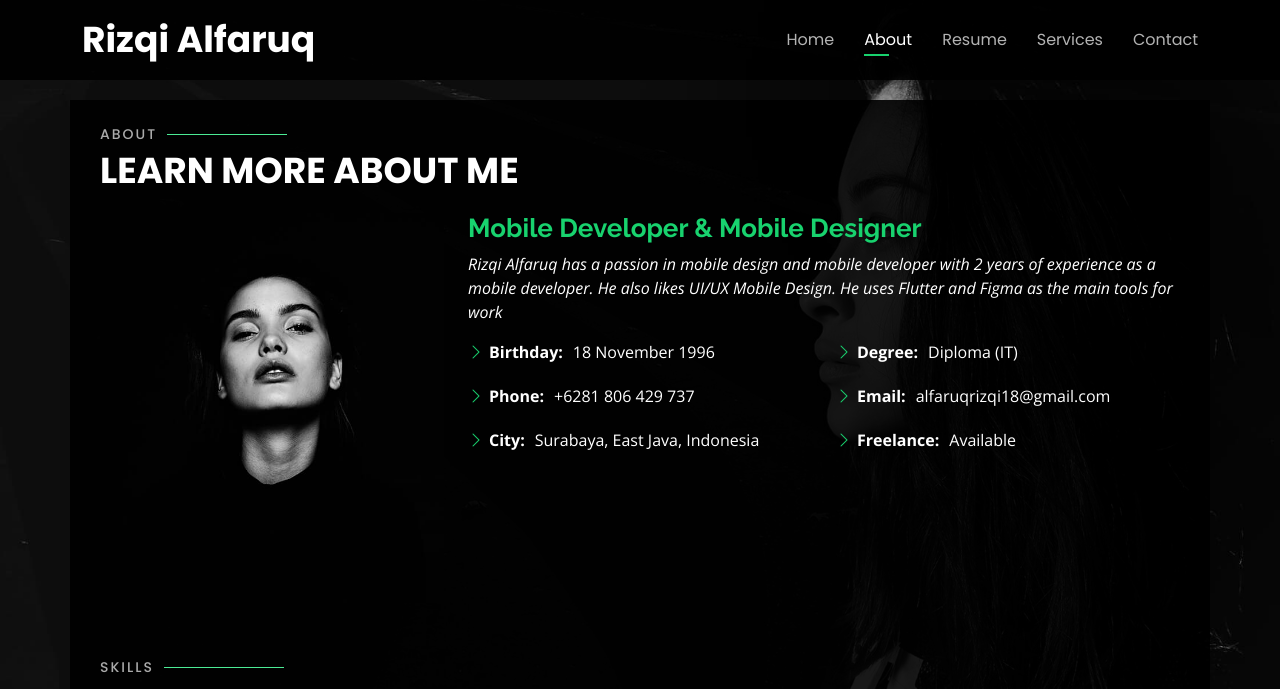
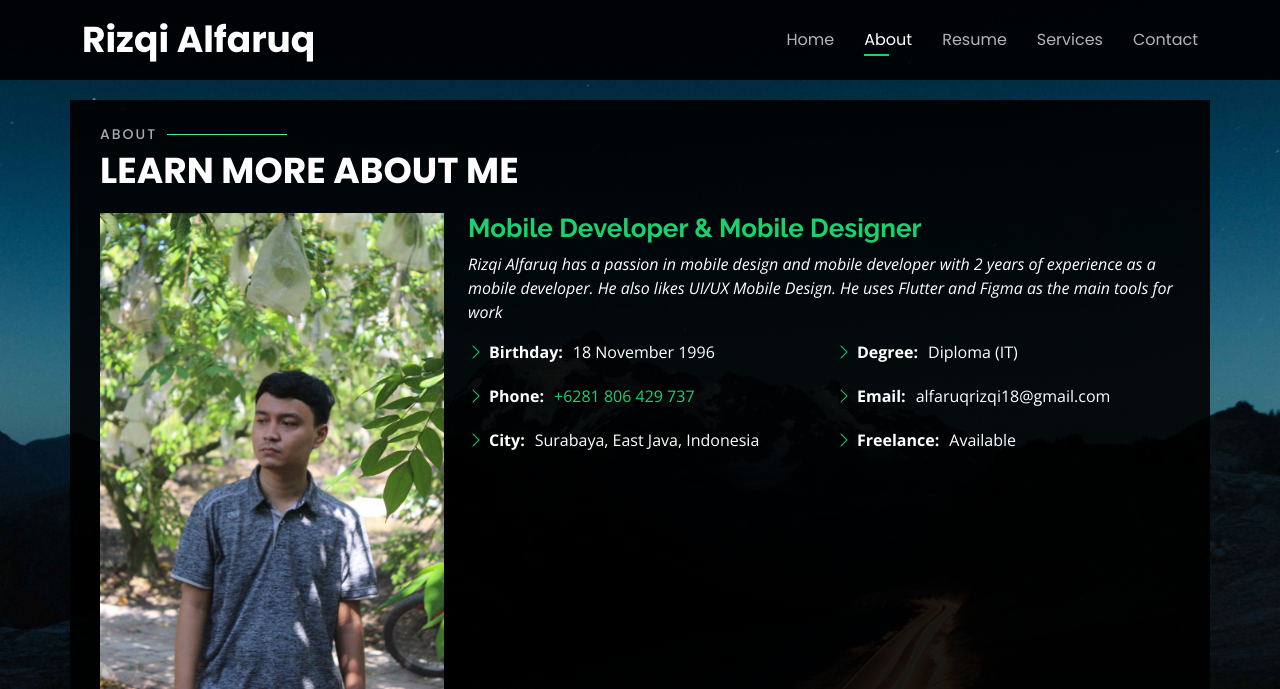
Before and after one commit to alfaruqrizqi18/alfaruqrizqi18.github.io, a plain HTML site: page index.html in a window 1280 px wide. Both pictures are taken after a click on the link "About". Shown: the top 689 px of the page. Drawn offline with nearby package versions, Linux system fonts and the light colour scheme.

Commit message:
update ++

```diff
--- a/assets/css/style.css
+++ b/assets/css/style.css
@@ -19,7 +19,7 @@ body {
 body::before {
   content: "";
   position: fixed;
-  background: #040404 url("../img/bg.jpg") top right no-repeat;
+  background: #040404 url("../img/bg2.jpg") top right no-repeat;
   background-size: cover;
   left: 0;
   right: 0;
--- a/index.html
+++ b/index.html
@@ -86,7 +86,7 @@
 
       <div class="row">
         <div class="col-lg-4" data-aos="fade-right">
-          <img src="assets/img/me.jpg" class="img-fluid" alt="">
+          <img src="assets/img/me2.jpg" class="img-fluid" alt="">
         </div>
         <div class="col-lg-8 pt-4 pt-lg-0 content" data-aos="fade-left">
           <h3>Mobile Developer &amp; Mobile Designer</h3>
@@ -98,7 +98,7 @@
             <div class="col-lg-6">
               <ul>
                 <li><i class="bi bi-chevron-right"></i> <strong>Birthday:</strong> <span>18 November 1996</span></li>
-                <li><i class="bi bi-chevron-right"></i> <strong>Phone:</strong> <span>+6281 806 429 737</span></li>
+                <li><i class="bi bi-chevron-right"></i> <strong>Phone:</strong> <a href="https://wa.me/6281806429737/"><span>+6281 806 429 737</span></a></li>
                 <li><i class="bi bi-chevron-right"></i> <strong>City:</strong> <span>Surabaya, East Java,
                     Indonesia</span></li>
               </ul>
```
Also changed, not shown: assets/img/bg2.jpg (added), assets/img/me2.jpg (added).
